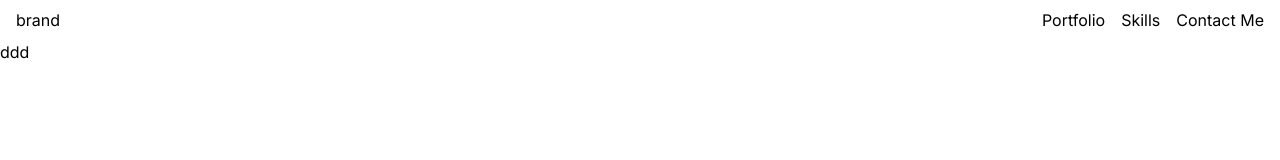
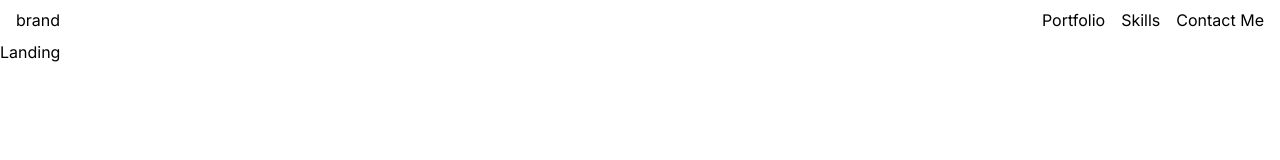
Before and after one commit to moboluwade/portfolio, a Next.js app: page / in a window 1280 px wide. Shown: the top 160 px of the page. Built offline with nearby package versions, Linux system fonts and the light colour scheme.

Commit message:
build(landing): initialize landing page

```diff
--- /dev/null
+++ b/src/app/components/Landing/Landing.tsx
@@ -0,0 +1,9 @@
+import React from 'react'
+
+const Landing = () => {
+  return (
+    <div>Landing</div>
+  )
+}
+
+export default Landing
--- /dev/null
+++ b/src/app/components/Landing/index.tsx
@@ -0,0 +1,2 @@
+import Landing from "./Landing";
+export {Landing}
--- a/src/app/page.tsx
+++ b/src/app/page.tsx
@@ -1,8 +1,9 @@
+import { Landing } from "./components/Landing";
 
 export default function Home() {
   return (
         <main className="h-96 pt-10">
-          <p>ddd</p>
+          <Landing />
         </main>
   )
 }
```
